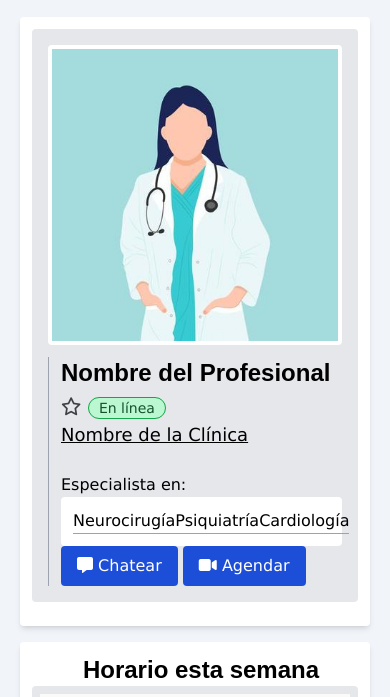
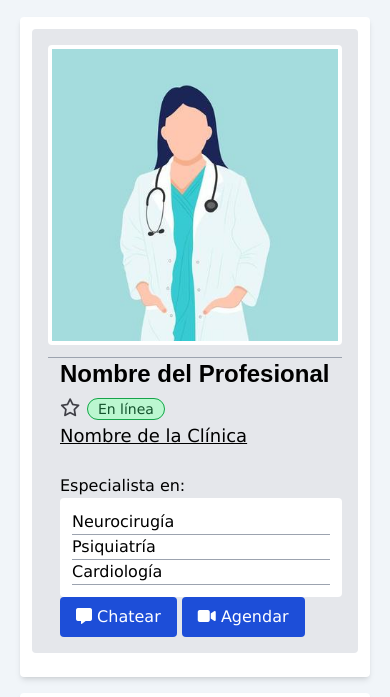
Before and after one commit to AbsorbedPoem/AbsorbedPoem.github.io, a website: page templates/profesional.html in a window 390 px wide. Shown: the part 86-783 px from the top of the page. Drawn offline with nearby package versions, Linux system fonts and the light colour scheme.

Commit message:
arreglos en profesional

```diff
--- a/templates/profesional.html
+++ b/templates/profesional.html
@@ -144,7 +144,7 @@
 
                             <img src="/img/doctor.jpg" class="w-[300px] h-[300px] rounded border-4 border-white">
 
-                            <div class="border-l border-gray-400 ps-3 flex-grow flex flex-col justify-between">
+                            <div class="border-t md:border-l md:border-t-0 border-gray-400 ps-3 flex-grow flex flex-col justify-between">
                                 <div>
 
                                     <h1 class="font-bold text-2xl">
@@ -157,7 +157,7 @@
                                     <br>
 
                                     <h2 class="font-medium text-md">Especialista en:</h2>
-                                    <div class="rounded bg-white p-3 flex md:block [&>div]:border-b-gray-400 [&>div]:border-b">
+                                    <div class="rounded bg-white p-3 flex-col md:block [&>div]:border-b-gray-400 [&>div]:border-b">
                                         <div>Neurocirugía</div>
                                         <div>Psiquiatría</div>
                                         <div>Cardiología</div>
```
